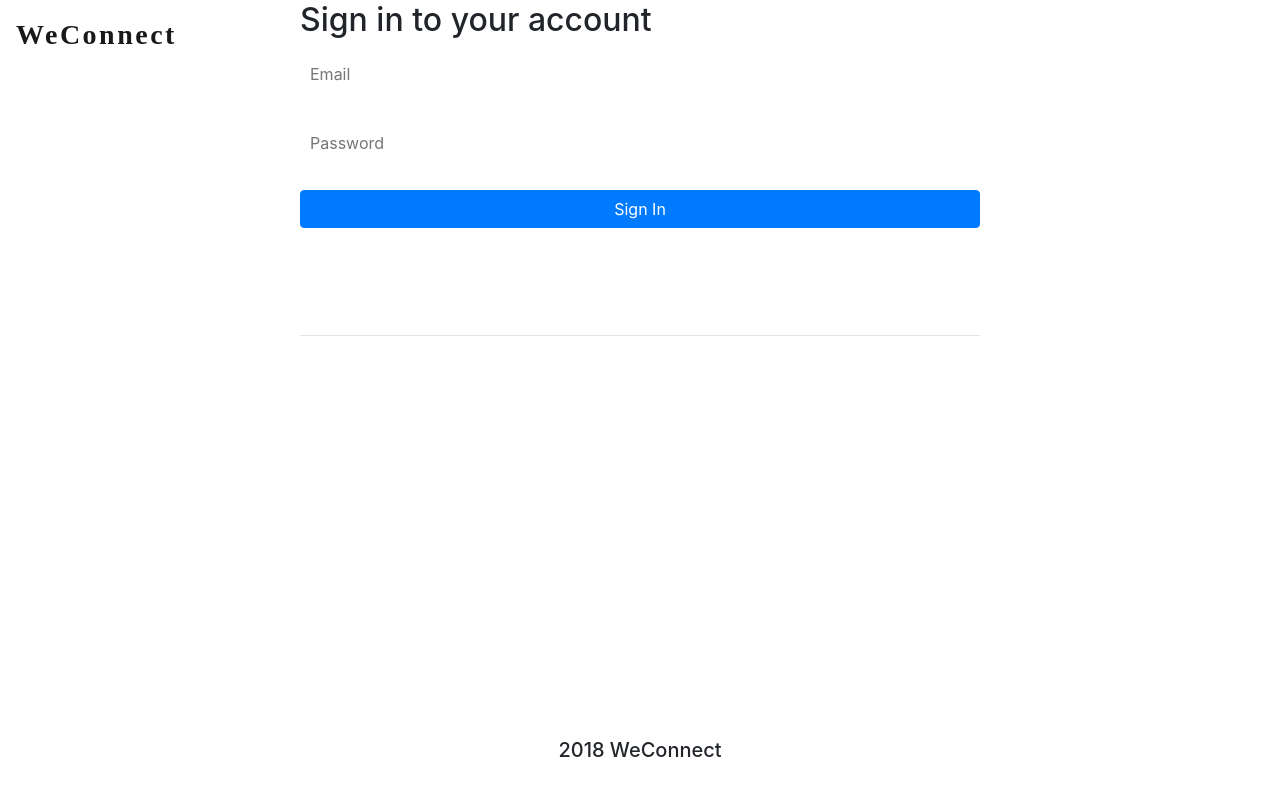
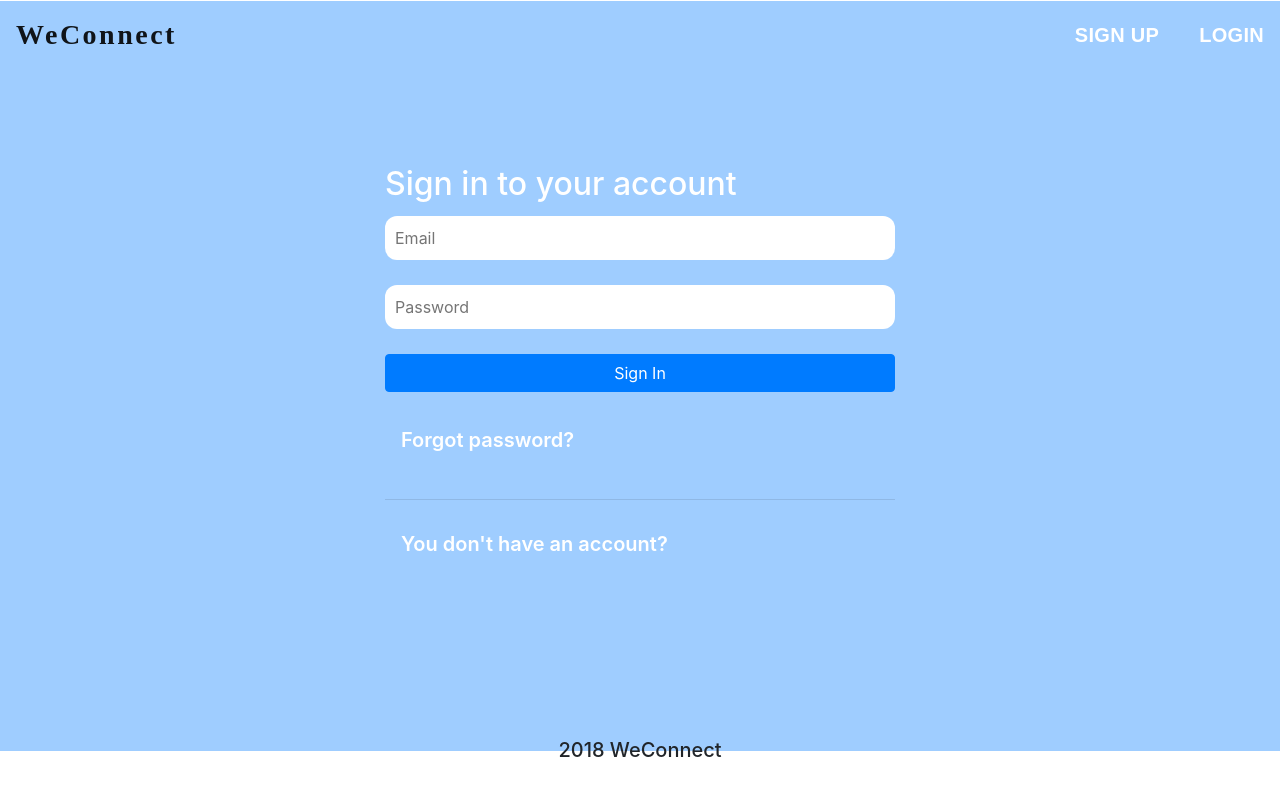
Before and after one commit to cosmas28/business-connect-frontend, a React (Create React App) app: page /login in a window 1280 px wide. Shown: the top 796 px of the page. Built offline with nearby package versions, Linux system fonts and the light colour scheme.

Commit message:
Rename to SignInPage [#157075126]

```diff
--- a/src/components/signin/SigninPage.js
+++ b/src/components/signin/SigninPage.js
@@ -2,7 +2,7 @@
 import PropTypes from 'prop-types';
 import { Link } from 'react-router-dom';
 
-const SignInForm = props => {
+const SignInPage = props => {
     let responseMessage = null;
     if (props.loginSuccessMessage) {
         responseMessage = <div className="alert alert-success" role="alert">
@@ -18,6 +18,10 @@
     }
 
     return (
+        <main className="main-content">
+            <div className="container">
+                <div className="row">
+                    <div className="col-md-12 col-sm-12 com-xs-12">
                         <div className="main-login-page">
                             <h2>Sign in to your account</h2>
                             {responseMessage}
@@ -53,14 +57,18 @@
                                 </div>
                             </form>
                         </div>
+                    </div>
+                </div>
+            </div>
+        </main>
     );
 };
 
-SignInForm.propTypes = {
+SignInPage.propTypes = {
     'handleLoginInputChange': PropTypes.func.isRequired,
     'handleLoginSubmitForm': PropTypes.func.isRequired,
     'loginPutErrorMessage': PropTypes.string,
     'loginSuccessMessage': PropTypes.string
 };
 
-export default SignInForm;
+export default SignInPage;
```
Also changed, not shown: 1 other file (tests, documents, lock files or other folders). Lines whose indentation alone changed are shown as unchanged.
